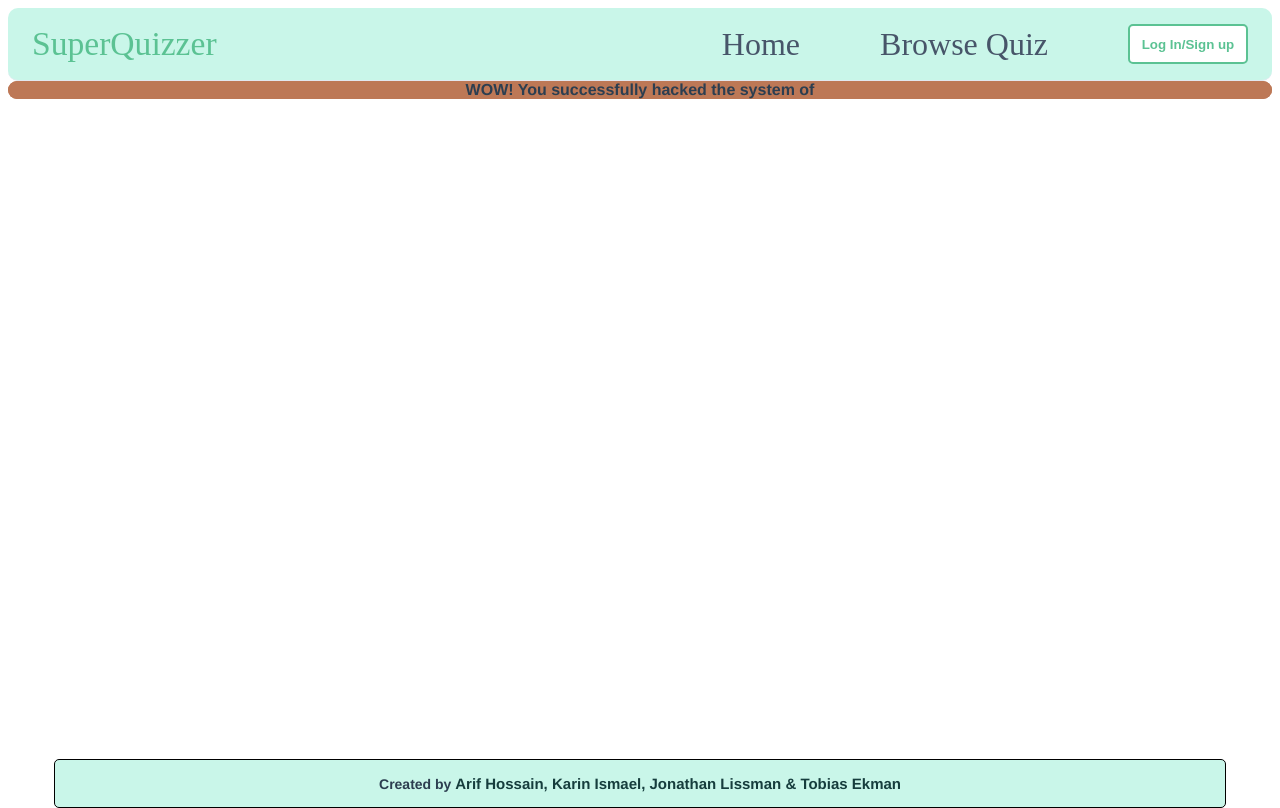
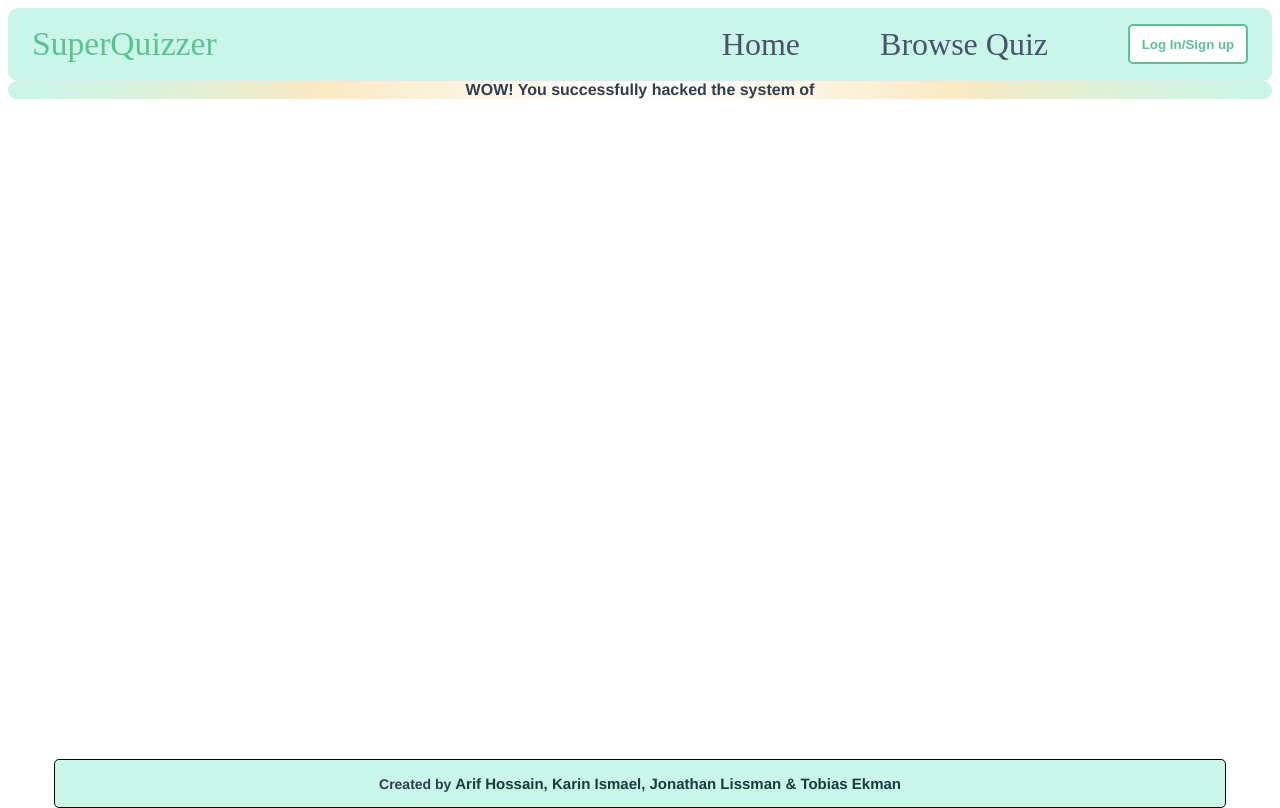
Before and after one commit to ArifHoss/quiz-management-router, a Vue app: page /#/user in a window 1280 px wide. Built offline with nearby package versions, Linux system fonts and the light colour scheme; a web font is replaced by a local one.

Commit message:
changed UserPage.vue css, added background color

```diff
--- a/src/components/UserPage.vue
+++ b/src/components/UserPage.vue
@@ -130,9 +130,11 @@ h3{
 }
 
 div, html{
+  background-image: url("../img/achievment.jpg");
+  background-image: radial-gradient(circle, #fffdfd, rgba(250, 231, 185, 0.65), #c9f6e9);
   padding: 0;
   margin: 0;
-  background: #bd7856;
+  /*background: #bd7856;*/
   width: 100%;
   min-height: 100%;
   border-radius: 10px;
@@ -163,7 +165,7 @@ ul {
 /*desktop*/
 @media screen and (min-width: 1024px){
   .user-line{
-    width: 55%;
+    width: 35%;
   }
   h1{
     font-size: 30px;
```
